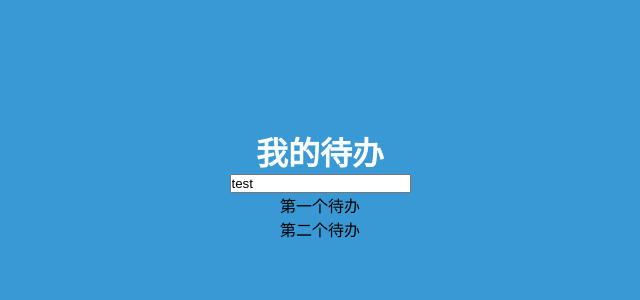
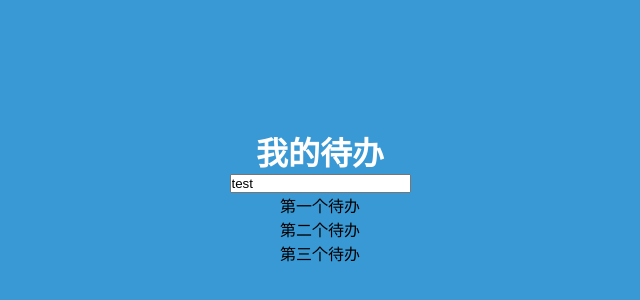
Before and after one commit to wpsumsun/project-react, a React (Create React App) app: page / in a window 1280 px wide. Shown: the part 172-472 px from the top of the page, without its empty margins (320-960 px from the left). Built offline with nearby package versions, Linux system fonts and the light colour scheme.

Commit message:
将每个待办分装成TodoItem

```diff
--- a/src/App.js
+++ b/src/App.js
@@ -1,6 +1,7 @@
 import React, { Component } from 'react';
 import './App.css';
-import TodoInput from './TodoInput'
+import TodoInput from './TodoInput';
+import TodoItem from './TodoItem';
 
 class App extends Component {
   constructor(props){
@@ -9,13 +10,18 @@
       newTodo:'test',
       todoList:[
         {id:1,title:'第一个待办'},
-        {id:2,title:'第二个待办'}
+        {id:2,title:'第二个待办'},
+        {id:2,title:'第三个待办'}
       ]
     }
   }
   render() {
     let todos=this.state.todoList.map((item,index)=>{
-      return <li>{item.title}</li>
+      return (
+        <li>
+          <TodoItem todo={item} />
+        </li>
+      )
     })
     return (
       <div className="App">
--- /dev/null
+++ b/src/TodoItem.js
@@ -0,0 +1,7 @@
+import React,{Component} from 'react';
+
+export default class TodoItem extends Component{
+    render(){
+        return <div>{this.props.todo.title}</div>
+    }
+}
```
